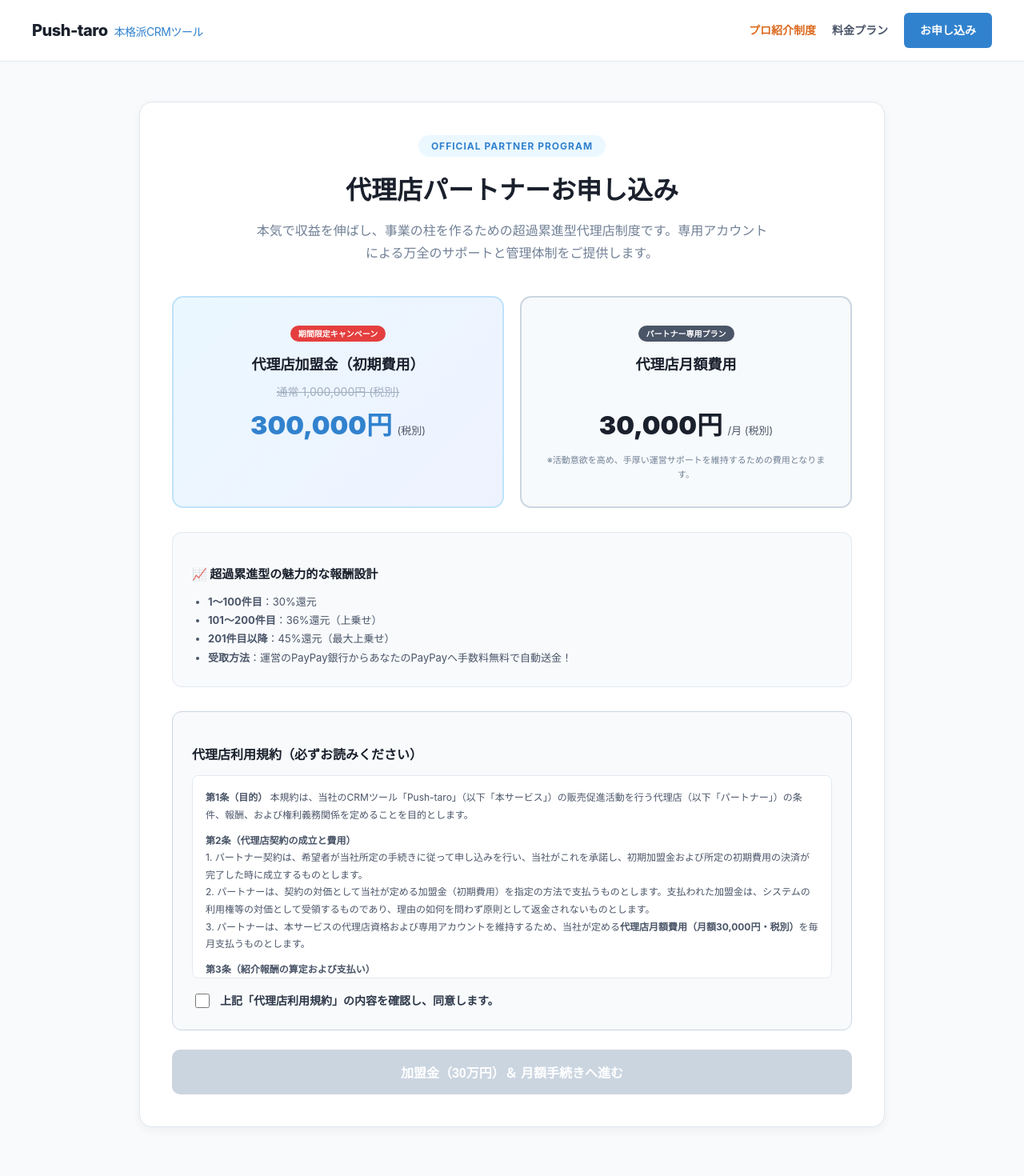
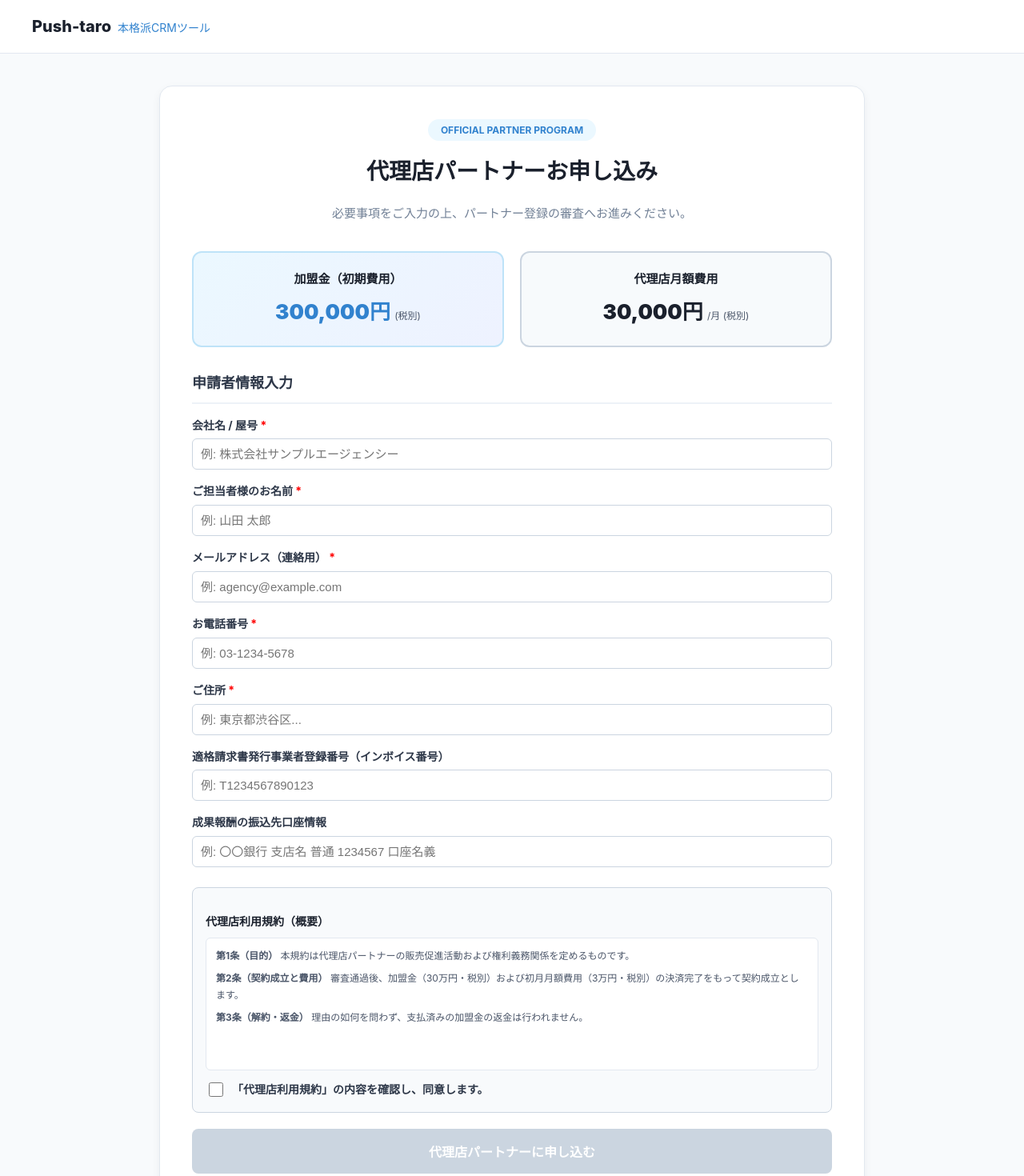
Before and after one commit to thellcishii-lang/push-taro, a Next.js app: page /agency in a window 1280 px wide. Shown: the top 1470 px of the page at 80% size. Built offline with nearby package versions, Linux system fonts and the light colour scheme.

Commit message:
Update page.tsx

```diff
--- a/app/agency/page.tsx
+++ b/app/agency/page.tsx
@@ -4,118 +4,225 @@ import { useState } from 'react';
 import Link from 'next/link';
 
 export default function AgencyPage() {
+  const [companyName, setCompanyName] = useState('');
+  const [ownerName, setOwnerName] = useState('');
+  const [email, setEmail] = useState('');
+  const [phone, setPhone] = useState('');
+  const [address, setAddress] = useState('');
+  const [invoiceNumber, setInvoiceNumber] = useState('');
+  const [bankInfo, setBankInfo] = useState('');
+
   const [agreed, setAgreed] = useState(false);
+  const [submitted, setSubmitted] = useState(false);
   const [loading, setLoading] = useState(false);
 
-  const handleApply = () => {
+  const handleSubmit = async (e: React.FormEvent) => {
+    e.preventDefault();
     if (!agreed) {
-      alert('代理店利用規約への同意が必要です。');
+      alert('代理店利用規約に同意してください。');
       return;
     }
+
     setLoading(true);
-    // Squareの代理店初期費用（加盟金30万円＋初月月額等）の決済URLへリダイレクト
-    window.location.href = 'https://square.link/u/your-agency-payment-link';
+    try {
+      const res = await fetch('/api/agency/signup', {
+        method: 'POST',
+        headers: { 'Content-Type': 'application/json' },
+        body: JSON.stringify({
+          companyName,
+          ownerName,
+          email,
+          phone,
+          address,
+          invoiceNumber,
+          bankInfo,
+        }),
+      });
+
+      const data = await res.json();
+      if (!res.ok) {
+        throw new Error(data.error || '申込処理に失敗しました。');
+      }
+
+      setSubmitted(true);
+    } catch (err: any) {
+      alert('エラーが発生しました: ' + err.message);
+    } finally {
+      setLoading(false);
+    }
   };
 
+  // 送信完了画面
+  if (submitted) {
     return (
-    <div style={{ fontFamily: '-apple-system, BlinkMacSystemFont, "Segoe UI", Roboto, "Helvetica Neue", Arial, sans-serif', color: '#2d3748', background: '#f8fafc', minHeight: '100vh', margin: 0, padding: 0, lineHeight: 1.7 }}>
+      <main style={{ maxWidth: '650px', margin: '60px auto', padding: '20px', fontFamily: 'sans-serif' }}>
+        <div style={{ background: '#f0fdf4', padding: '40px 30px', borderRadius: '12px', textAlign: 'center', border: '1px solid #bbf7d0' }}>
+          <h2 style={{ color: '#166534', marginBottom: '16px', fontSize: '24px' }}>代理店お申し込みを受け付けました</h2>
+          <p style={{ lineHeight: '1.8', color: '#374151', marginBottom: '24px', fontSize: '15px' }}>
+            ご登録ありがとうございます。ご入力いただいた内容をもとに審査を行わせていただきます。<br />
+            審査完了後、ご登録のメールアドレス宛（<strong>{email}</strong>）に<strong>決済手続き用のご案内メール</strong>をお送りいたします。
+          </p>
+          <Link
+            href="/"
+            style={{
+              display: 'inline-block',
+              background: '#3182ce',
+              color: '#fff',
+              padding: '12px 28px',
+              borderRadius: '6px',
+              textDecoration: 'none',
+              fontWeight: 'bold',
+            }}
+          >
+            トップページへ戻る
+          </Link>
+        </div>
+      </main>
+    );
+  }
 
-      {/* LP共通ヘッダー */}
+  return (
+    <div style={{ fontFamily: '-apple-system, BlinkMacSystemFont, "Segoe UI", Roboto, sans-serif', color: '#2d3748', background: '#f8fafc', minHeight: '100vh', margin: 0, padding: 0, lineHeight: 1.7 }}>
+
+      {/* ナビゲーションバー */}
       <nav style={{ background: '#ffffff', borderBottom: '1px solid #e2e8f0', padding: '16px 40px', display: 'flex', justifyContent: 'space-between', alignItems: 'center', position: 'sticky', top: 0, zIndex: 100 }}>
-        <div style={{ fontSize: '20px', fontWeight: '800', color: '#1a202c', letterSpacing: '-0.5px' }}>
+        <div style={{ fontSize: '20px', fontWeight: '800', color: '#1a202c' }}>
           <Link href="/" style={{ color: '#1a202c', textDecoration: 'none' }}>
             Push-taro<span style={{ color: '#3182ce', fontSize: '14px', marginLeft: '8px', fontWeight: 'normal' }}>本格派CRMツール</span>
-          </Link>
-        </div>
-        <div style={{ display: 'flex', gap: '20px', alignItems: 'center' }}>
-          <Link href="/#pro-referral" style={{ fontSize: '14px', fontWeight: '600', color: '#dd6b20', textDecoration: 'none' }}>
-            プロ紹介制度
-          </Link>
-          <Link href="/#pricing" style={{ fontSize: '14px', fontWeight: '600', color: '#4a5568', textDecoration: 'none' }}>
-            料金プラン
-          </Link>
-          <Link href="/signup" style={{ background: '#3182ce', color: '#fff', padding: '10px 20px', borderRadius: '6px', fontSize: '14px', fontWeight: '600', textDecoration: 'none' }}>
-            お申し込み
           </Link>
         </div>
       </nav>
 
       {/* メインコンテンツ */}
-      <main style={{ maxWidth: '850px', margin: '50px auto', background: '#ffffff', padding: '40px', borderRadius: '16px', boxShadow: '0 4px 12px rgba(0,0,0,0.05)', border: '1px solid #e2e8f0' }}>
+      <main style={{ maxWidth: '800px', margin: '40px auto', background: '#ffffff', padding: '40px', borderRadius: '16px', boxShadow: '0 4px 12px rgba(0,0,0,0.05)', border: '1px solid #e2e8f0' }}>
 
         {/* ヘッダー */}
-        <div style={{ textAlign: 'center', marginBottom: '40px' }}>
-          <span style={{ background: '#ebf8ff', color: '#3182ce', padding: '6px 16px', borderRadius: '20px', fontSize: '12px', fontWeight: '700', textTransform: 'uppercase', letterSpacing: '1px' }}>
+        <div style={{ textAlign: 'center', marginBottom: '35px' }}>
+          <span style={{ background: '#ebf8ff', color: '#3182ce', padding: '6px 16px', borderRadius: '20px', fontSize: '12px', fontWeight: '700', textTransform: 'uppercase' }}>
             Official Partner Program
           </span>
-          <h1 style={{ fontSize: '32px', fontWeight: '800', margin: '16px 0 10px 0', color: '#1a202c' }}>
+          <h1 style={{ fontSize: '28px', fontWeight: '800', margin: '16px 0 10px 0', color: '#1a202c' }}>
             代理店パートナーお申し込み
           </h1>
-          <p style={{ color: '#718096', fontSize: '16px', maxWidth: '650px', margin: '0 auto' }}>
-            本気で収益を伸ばし、事業の柱を作るための超過累進型代理店制度です。専用アカウントによる万全のサポートと管理体制をご提供します。
+          <p style={{ color: '#718096', fontSize: '15px' }}>
+            必要事項をご入力の上、パートナー登録の審査へお進みください。
           </p>
         </div>
 
-        {/* 費用と条件のボックス */}
-        <div style={{ display: 'grid', gridTemplateColumns: 'repeat(auto-fit, minmax(260px, 1fr))', gap: '20px', marginBottom: '30px' }}>
-          {/* 加盟金 */}
-          <div style={{ background: 'linear-gradient(135deg, #ebf8ff 0%, #eef2ff 100%)', border: '2px solid #bee3f8', padding: '30px', borderRadius: '14px', textAlign: 'center' }}>
-            <span style={{ background: '#e53e3e', color: '#ffffff', fontSize: '10px', fontWeight: '700', padding: '4px 10px', borderRadius: '10px', textTransform: 'uppercase' }}>
-              期間限定キャンペーン
-            </span>
-            <h3 style={{ fontSize: '18px', fontWeight: '800', margin: '12px 0 6px 0', color: '#1a202c' }}>代理店加盟金（初期費用）</h3>
-            <div style={{ color: '#a0aec0', textDecoration: 'line-through', fontSize: '14px' }}>通常 1,000,000円 (税別)</div>
-            <div style={{ fontSize: '32px', fontWeight: '900', color: '#3182ce', margin: '4px 0 0 0' }}>
-              300,000円 <span style={{ fontSize: '13px', fontWeight: 'normal', color: '#4a5568' }}>(税別)</span>
+        {/* 条件サマリーボックス */}
+        <div style={{ display: 'grid', gridTemplateColumns: 'repeat(auto-fit, minmax(240px, 1fr))', gap: '20px', marginBottom: '30px' }}>
+          <div style={{ background: 'linear-gradient(135deg, #ebf8ff 0%, #eef2ff 100%)', border: '2px solid #bee3f8', padding: '20px', borderRadius: '12px', textAlign: 'center' }}>
+            <h3 style={{ fontSize: '15px', fontWeight: '800', margin: '0 0 6px 0', color: '#1a202c' }}>加盟金（初期費用）</h3>
+            <div style={{ fontSize: '26px', fontWeight: '900', color: '#3182ce' }}>
+              300,000円 <span style={{ fontSize: '12px', fontWeight: 'normal', color: '#4a5568' }}>(税別)</span>
+            </div>
+          </div>
+          <div style={{ background: '#f7fafc', border: '2px solid #cbd5e0', padding: '20px', borderRadius: '12px', textAlign: 'center' }}>
+            <h3 style={{ fontSize: '15px', fontWeight: '800', margin: '0 0 6px 0', color: '#1a202c' }}>代理店月額費用</h3>
+            <div style={{ fontSize: '26px', fontWeight: '900', color: '#1a202c' }}>
+              30,000円 <span style={{ fontSize: '12px', fontWeight: 'normal', color: '#4a5568' }}>/月 (税別)</span>
+            </div>
           </div>
         </div>
 
-          {/* 月額費用 */}
-          <div style={{ background: '#f7fafc', border: '2px solid #cbd5e0', padding: '30px', borderRadius: '14px', textAlign: 'center' }}>
-            <span style={{ background: '#4a5568', color: '#ffffff', fontSize: '10px', fontWeight: '700', padding: '4px 10px', borderRadius: '10px', textTransform: 'uppercase' }}>
-              パートナー専用プラン
-            </span>
-            <h3 style={{ fontSize: '18px', fontWeight: '800', margin: '12px 0 6px 0', color: '#1a202c' }}>代理店月額費用</h3>
-            <div style={{ color: '#718096', fontSize: '14px', visibility: 'hidden' }}>dummy</div>
-            <div style={{ fontSize: '32px', fontWeight: '900', color: '#1a202c', margin: '4px 0 0 0' }}>
-              30,000円 <span style={{ fontSize: '13px', fontWeight: 'normal', color: '#4a5568' }}>/月 (税別)</span>
-            </div>
-            <p style={{ fontSize: '11px', color: '#718096', margin: '6px 0 0 0' }}>※活動意欲を高め、手厚い運営サポートを維持するための費用となります。</p>
-          </div>
+        {/* 申込フォーム */}
+        <form onSubmit={handleSubmit}>
+          <h2 style={{ fontSize: '18px', fontWeight: '700', marginBottom: '15px', paddingBottom: '8px', borderBottom: '2px solid #edf2f7' }}>
+            申請者情報入力
+          </h2>
+
+          <div style={{ marginBottom: '15px' }}>
+            <label style={{ display: 'block', marginBottom: '5px', fontWeight: 'bold', fontSize: '14px' }}>会社名 / 屋号 <span style={{ color: 'red' }}>*</span></label>
+            <input
+              type="text"
+              required
+              value={companyName}
+              onChange={(e) => setCompanyName(e.target.value)}
+              placeholder="例: 株式会社サンプルエージェンシー"
+              style={{ width: '100%', padding: '10px', fontSize: '15px', borderRadius: '6px', border: '1px solid #cbd5e0', boxSizing: 'border-box' }}
+            />
           </div>
 
-        {/* 特徴・報酬モデルの再確認 */}
-        <div style={{ background: '#f8fafc', border: '1px solid #e2e8f0', borderRadius: '12px', padding: '24px', marginBottom: '30px' }}>
-          <h3 style={{ fontSize: '15px', fontWeight: '700', color: '#1a202c', marginBottom: '10px' }}>📈 超過累進型の魅力的な報酬設計</h3>
-          <ul style={{ fontSize: '13px', color: '#4a5568', paddingLeft: '20px', margin: 0, lineHeight: '1.8' }}>
-            <li><strong>1〜100件目</strong>：30%還元</li>
-            <li><strong>101〜200件目</strong>：36%還元（上乗せ）</li>
-            <li><strong>201件目以降</strong>：45%還元（最大上乗せ）</li>
-            <li><strong>受取方法</strong>：運営のPayPay銀行からあなたのPayPayへ手数料無料で自動送金！</li>
-          </ul>
+          <div style={{ marginBottom: '15px' }}>
+            <label style={{ display: 'block', marginBottom: '5px', fontWeight: 'bold', fontSize: '14px' }}>ご担当者様のお名前 <span style={{ color: 'red' }}>*</span></label>
+            <input
+              type="text"
+              required
+              value={ownerName}
+              onChange={(e) => setOwnerName(e.target.value)}
+              placeholder="例: 山田 太郎"
+              style={{ width: '100%', padding: '10px', fontSize: '15px', borderRadius: '6px', border: '1px solid #cbd5e0', boxSizing: 'border-box' }}
+            />
           </div>
 
-        {/* 規約の表示エリア（別ページに飛ばさずここで完結） */}
-        <div style={{ background: '#f8fafc', border: '1px solid #cbd5e0', borderRadius: '12px', padding: '24px', marginBottom: '24px' }}>
-          <h3 style={{ fontSize: '16px', fontWeight: '700', color: '#1a202c', marginBottom: '12px' }}>代理店利用規約（必ずお読みください）</h3>
-          <div style={{ height: '220px', overflowY: 'auto', fontSize: '12px', color: '#4a5568', background: '#ffffff', padding: '16px', borderRadius: '8px', border: '1px solid #e2e8f0', lineHeight: '1.8', marginBottom: '16px' }}>
-  <p style={{ margin: '0 0 10px 0' }}><strong>第1条（目的）</strong> 本規約は、当社のCRMツール「Push-taro」（以下「本サービス」）の販売促進活動を行う代理店（以下「パートナー」）の条件、報酬、および権利義務関係を定めることを目的とします。</p>
-  <p style={{ margin: '0 0 10px 0' }}><strong>第2条（代理店契約の成立と費用）</strong><br />
-  1. パートナー契約は、希望者が当社所定の手続きに従って申し込みを行い、当社がこれを承諾し、初期加盟金および所定の初期費用の決済が完了した時に成立するものとします。<br />
-  2. パートナーは、契約の対価として当社が定める加盟金（初期費用）を指定の方法で支払うものとします。支払われた加盟金は、システムの利用権等の対価として受領するものであり、理由の如何を問わず原則として返金されないものとします。<br />
-  3. パートナーは、本サービスの代理店資格および専用アカウントを維持するため、当社が定める<strong>代理店月額費用（月額30,000円・税別）</strong>を毎月支払うものとします。</p>
-  <p style={{ margin: '0 0 10px 0' }}><strong>第3条（紹介報酬の算定および支払い）</strong><br />
-  1. 当社は、パートナーの紹介コードを経由して本サービスのプロプランに加入し、有効に継続している店舗（アクティブ店舗）の数に応じ、別途定める超過累進型の報酬計算ロジックに基づいて報酬を算定します。<br />
-  2. 報酬の支払いは、毎月末締めで集計し、当社の指定する金融機関（PayPay銀行等）からパートナーの指定する決済アカウント（PayPay等）へ送金する方法により行います。</p>
-  <p style={{ margin: '0 0 10px 0' }}><strong>第4条（禁止事項）</strong> パートナーは、本サービスの販売活動を行うにあたり、虚偽の説明や誤認を招く誇大広告、当社の信用を傷つける行為、または不当な勧誘を行ってはならないものとします。</p>
-  <p style={{ margin: '0 0 10px 0' }}><strong>第5条（契約解除およびペナルティ）</strong> パートナーが禁止事項に違反した場合、または代理店月額費用の滞納が認められた場合、当社は事前の催告なしに本契約を解除し、アカウント停止および未払い報酬の没収等の措置をとることができるものとします。</p>
-  <p style={{ margin: '0 0 10px 0' }}><strong>第6条（中途解約）</strong> パートナーの都合による中途解約の場合においても、既払いの加盟金および月額費用の返金は一切行われないものとします。</p>
-  <p style={{ margin: '0 0 10px 0' }}><strong>第7条（免責事項）</strong> 当社は、システム障害やその他不可抗力によって生じたパートナーの損害について、一切の責任を負わないものとします。</p>
-  <p style={{ margin: 0 }}><strong>第8条（規約の変更）</strong> 当社は必要に応じて本規約を変更できるものとし、変更後の規約は本サービス上に掲示した時点で効力を生じるものとします。</p>
+          <div style={{ marginBottom: '15px' }}>
+            <label style={{ display: 'block', marginBottom: '5px', fontWeight: 'bold', fontSize: '14px' }}>メールアドレス（連絡用） <span style={{ color: 'red' }}>*</span></label>
+            <input
+              type="email"
+              required
+              value={email}
+              onChange={(e) => setEmail(e.target.value)}
+              placeholder="例: agency@example.com"
+              style={{ width: '100%', padding: '10px', fontSize: '15px', borderRadius: '6px', border: '1px solid #cbd5e0', boxSizing: 'border-box' }}
+            />
           </div>
 
-          {/* 同意チェックボックス */}
-          <div style={{ display: 'flex', alignItems: 'center', gap: '10px' }}>
+          <div style={{ marginBottom: '15px' }}>
+            <label style={{ display: 'block', marginBottom: '5px', fontWeight: 'bold', fontSize: '14px' }}>お電話番号 <span style={{ color: 'red' }}>*</span></label>
+            <input
+              type="tel"
+              required
+              value={phone}
+              onChange={(e) => setPhone(e.target.value)}
+              placeholder="例: 03-1234-5678"
+              style={{ width: '100%', padding: '10px', fontSize: '15px', borderRadius: '6px', border: '1px solid #cbd5e0', boxSizing: 'border-box' }}
+            />
+          </div>
+
+          <div style={{ marginBottom: '15px' }}>
+            <label style={{ display: 'block', marginBottom: '5px', fontWeight: 'bold', fontSize: '14px' }}>ご住所 <span style={{ color: 'red' }}>*</span></label>
+            <input
+              type="text"
+              required
+              value={address}
+              onChange={(e) => setAddress(e.target.value)}
+              placeholder="例: 東京都渋谷区..."
+              style={{ width: '100%', padding: '10px', fontSize: '15px', borderRadius: '6px', border: '1px solid #cbd5e0', boxSizing: 'border-box' }}
+            />
+          </div>
+
+          <div style={{ marginBottom: '15px' }}>
+            <label style={{ display: 'block', marginBottom: '5px', fontWeight: 'bold', fontSize: '14px' }}>適格請求書発行事業者登録番号（インボイス番号）</label>
+            <input
+              type="text"
+              value={invoiceNumber}
+              onChange={(e) => setInvoiceNumber(e.target.value)}
+              placeholder="例: T1234567890123"
+              style={{ width: '100%', padding: '10px', fontSize: '15px', borderRadius: '6px', border: '1px solid #cbd5e0', boxSizing: 'border-box' }}
+            />
+          </div>
+
+          <div style={{ marginBottom: '25px' }}>
+            <label style={{ display: 'block', marginBottom: '5px', fontWeight: 'bold', fontSize: '14px' }}>成果報酬の振込先口座情報</label>
+            <input
+              type="text"
+              value={bankInfo}
+              onChange={(e) => setBankInfo(e.target.value)}
+              placeholder="例: 〇〇銀行 支店名 普通 1234567 口座名義"
+              style={{ width: '100%', padding: '10px', fontSize: '15px', borderRadius: '6px', border: '1px solid #cbd5e0', boxSizing: 'border-box' }}
+            />
+          </div>
+
+          {/* 規約エリア */}
+          <div style={{ background: '#f8fafc', border: '1px solid #cbd5e0', borderRadius: '8px', padding: '16px', marginBottom: '20px' }}>
+            <h3 style={{ fontSize: '14px', fontWeight: '700', color: '#1a202c', marginBottom: '8px' }}>代理店利用規約（概要）</h3>
+            <div style={{ height: '140px', overflowY: 'auto', fontSize: '12px', color: '#4a5568', background: '#ffffff', padding: '12px', borderRadius: '6px', border: '1px solid #e2e8f0', lineHeight: '1.7', marginBottom: '12px' }}>
+              <p style={{ margin: '0 0 8px 0' }}><strong>第1条（目的）</strong> 本規約は代理店パートナーの販売促進活動および権利義務関係を定めるものです。</p>
+              <p style={{ margin: '0 0 8px 0' }}><strong>第2条（契約成立と費用）</strong> 審査通過後、加盟金（30万円・税別）および初月月額費用（3万円・税別）の決済完了をもって契約成立とします。</p>
+              <p style={{ margin: '0 0 8px 0' }}><strong>第3条（解約・返金）</strong> 理由の如何を問わず、支払済みの加盟金の返金は行われません。</p>
+            </div>
+
+            <div style={{ display: 'flex', alignItems: 'center', gap: '8px' }}>
               <input
                 type="checkbox"
                 id="agreement"
@@ -124,55 +231,33 @@ export default function AgencyPage() {
                 style={{ width: '18px', height: '18px', cursor: 'pointer' }}
               />
               <label htmlFor="agreement" style={{ fontSize: '14px', fontWeight: '600', color: '#2d3748', cursor: 'pointer' }}>
-              上記「代理店利用規約」の内容を確認し、同意します。
+                「代理店利用規約」の内容を確認し、同意します。
               </label>
             </div>
           </div>
 
-        {/* 申込ボタン */}
-        <div style={{ textAlign: 'center' }}>
+          {/* 送信ボタン */}
           <button
-            onClick={handleApply}
+            type="submit"
             disabled={!agreed || loading}
             style={{
               width: '100%',
               padding: '16px',
-              borderRadius: '10px',
+              borderRadius: '8px',
               fontWeight: '700',
               fontSize: '16px',
               color: '#ffffff',
               border: 'none',
               background: agreed && !loading ? '#3182ce' : '#cbd5e0',
               cursor: agreed && !loading ? 'pointer' : 'not-allowed',
-              boxShadow: agreed && !loading ? '0 4px 12px rgba(49, 130, 206, 0.4)' : 'none',
-              transition: 'background 0.2s'
+              boxShadow: agreed && !loading ? '0 4px 12px rgba(49, 130, 206, 0.3)' : 'none',
             }}
           >
-            {loading ? '処理中...' : '加盟金（30万円）＆ 月額手続きへ進む'}
+            {loading ? '送信中...' : '代理店パートナーに申し込む'}
           </button>
-        </div>
+        </form>
 
       </main>
-
-      {/* LP共通フッター */}
-      <footer style={{ background: '#1a202c', color: '#a0aec0', padding: '50px 20px', textAlign: 'center', fontSize: '14px', marginTop: '80px' }}>
-        <p style={{ margin: '0 0 10px 0', color: '#fff', fontWeight: '700', fontSize: '18px' }}>Push-taro</p>
-        <p style={{ margin: '0 0 20px 0' }}>店舗専用プッシュ通知・CRMプラットフォーム</p>
-
-        <div style={{ display: 'flex', justifyContent: 'center', gap: '20px', marginBottom: '25px', flexWrap: 'wrap' }}>
-          <Link href="/terms" style={{ color: '#cbd5e0', textDecoration: 'none', fontSize: '13px' }}>利用規約</Link>
-          <Link href="/privacy" style={{ color: '#cbd5e0', textDecoration: 'none', fontSize: '13px' }}>プライバシーポリシー</Link>
-          <Link href="/tokusho" style={{ color: '#cbd5e0', textDecoration: 'none', fontSize: '13px' }}>特定商取引法に基づく表記</Link>
-        </div>
-
-        <p style={{ margin: 0, fontSize: '12px', color: '#718096' }}>© 2026 Push-taro All Rights Reserved.</p>
-        <div style={{ marginTop: '20px' }}>
-          <Link href="/admin" style={{ color: '#cbd5e0', textDecoration: 'none', fontSize: '13px' }}>
-            管理者ログイン
-          </Link>
-        </div>
-      </footer>
-
     </div>
   );
 }
```
Lines whose indentation alone changed are shown as unchanged.
